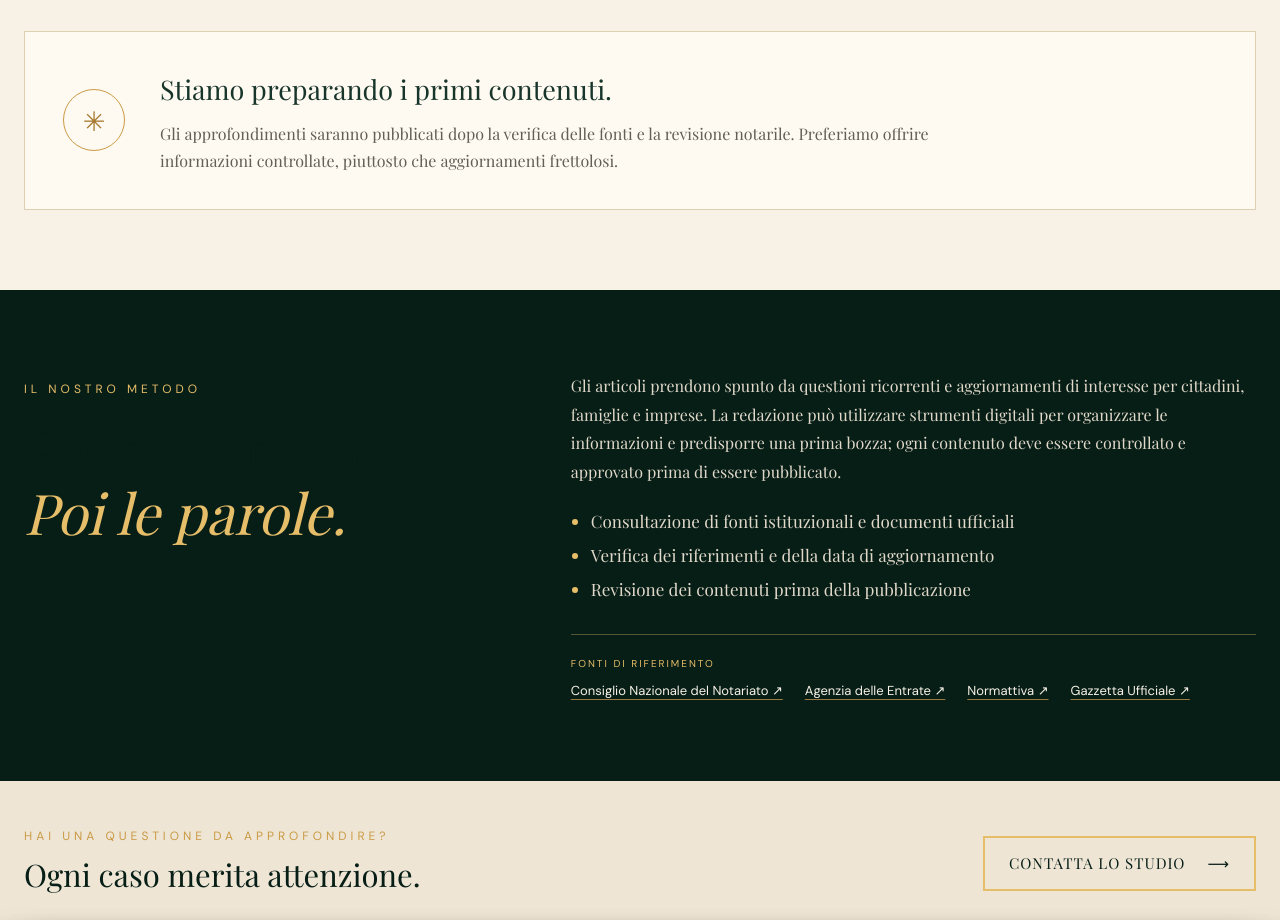
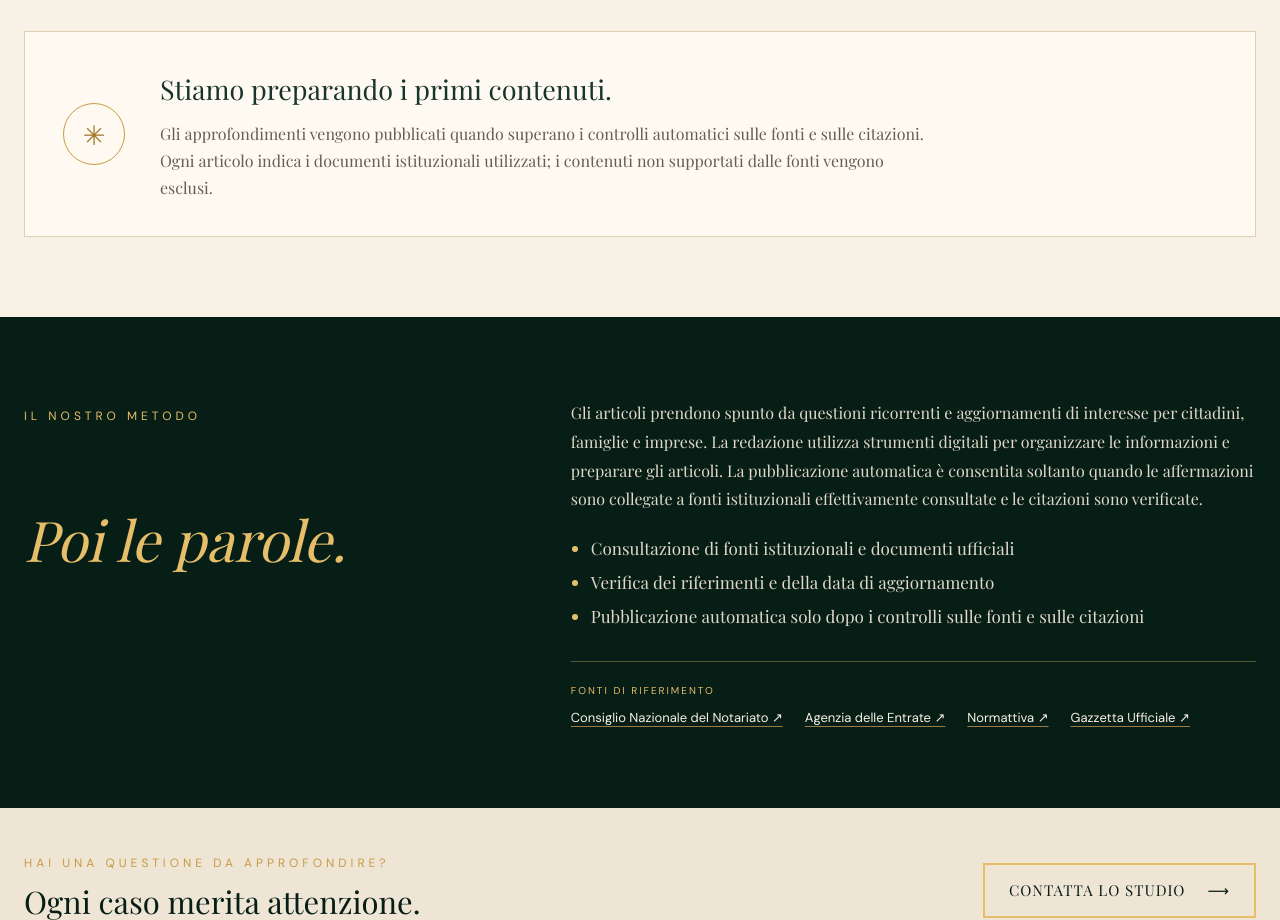
Before and after one commit to fabioleonardi22-blip/notaiomontemiglio, a plain HTML site: page approfondimenti.html in a window 1280 px wide. Shown: the part 2192-3112 px from the top of the page. Drawn offline with nearby package versions, Linux system fonts and the light colour scheme; a web font is replaced by a local one.

Commit message:
Aggiorna la pagina Approfondimenti per il nuovo flusso di pubblicazione automatica con fonti

```diff
--- a/approfondimenti.html
+++ b/approfondimenti.html
@@ -54,7 +54,7 @@
   <div class="insights-section-heading"><div><span class="eyebrow">Dalla redazione</span><h2>Gli ultimi approfondimenti.</h2></div><span class="insights-status">SEZIONE IN AGGIORNAMENTO</span></div>
   <div class="insights-empty">
    <span class="insights-empty-mark" aria-hidden="true">✳</span>
-   <div><h3>Stiamo preparando i primi contenuti.</h3><p>Gli approfondimenti saranno pubblicati dopo la verifica delle fonti e la revisione notarile. Preferiamo offrire informazioni controllate, piuttosto che aggiornamenti frettolosi.</p></div>
+   <div><h3>Stiamo preparando i primi contenuti.</h3><p>Gli approfondimenti vengono pubblicati quando superano i controlli automatici sulle fonti e sulle citazioni. Ogni articolo indica i documenti istituzionali utilizzati; i contenuti non supportati dalle fonti vengono esclusi.</p></div>
   </div>
  </div>
 </section>
@@ -62,8 +62,8 @@
 <section class="insights-method">
  <div class="wrap insights-method-grid">
   <div><span class="eyebrow">Il nostro metodo</span><h2>Prima le fonti.<br><em>Poi le parole.</em></h2></div>
-  <div class="insights-method-copy"><p>Gli articoli prendono spunto da questioni ricorrenti e aggiornamenti di interesse per cittadini, famiglie e imprese. La redazione può utilizzare strumenti digitali per organizzare le informazioni e predisporre una prima bozza; ogni contenuto deve essere controllato e approvato prima di essere pubblicato.</p>
-   <ul><li>Consultazione di fonti istituzionali e documenti ufficiali</li><li>Verifica dei riferimenti e della data di aggiornamento</li><li>Revisione dei contenuti prima della pubblicazione</li></ul>
+  <div class="insights-method-copy"><p>Gli articoli prendono spunto da questioni ricorrenti e aggiornamenti di interesse per cittadini, famiglie e imprese. La redazione utilizza strumenti digitali per organizzare le informazioni e preparare gli articoli. La pubblicazione automatica è consentita soltanto quando le affermazioni sono collegate a fonti istituzionali effettivamente consultate e le citazioni sono verificate.</p>
+   <ul><li>Consultazione di fonti istituzionali e documenti ufficiali</li><li>Verifica dei riferimenti e della data di aggiornamento</li><li>Pubblicazione automatica solo dopo i controlli sulle fonti e sulle citazioni</li></ul>
    <div class="insights-sources"><span>Fonti di riferimento</span><a href="https://www.notariato.it/it/news/" target="_blank" rel="noopener noreferrer">Consiglio Nazionale del Notariato ↗</a><a href="https://www.agenziaentrate.gov.it/" target="_blank" rel="noopener noreferrer">Agenzia delle Entrate ↗</a><a href="https://www.normattiva.it/" target="_blank" rel="noopener noreferrer">Normattiva ↗</a><a href="https://www.gazzettaufficiale.it/" target="_blank" rel="noopener noreferrer">Gazzetta Ufficiale ↗</a></div>
   </div>
  </div>
```
